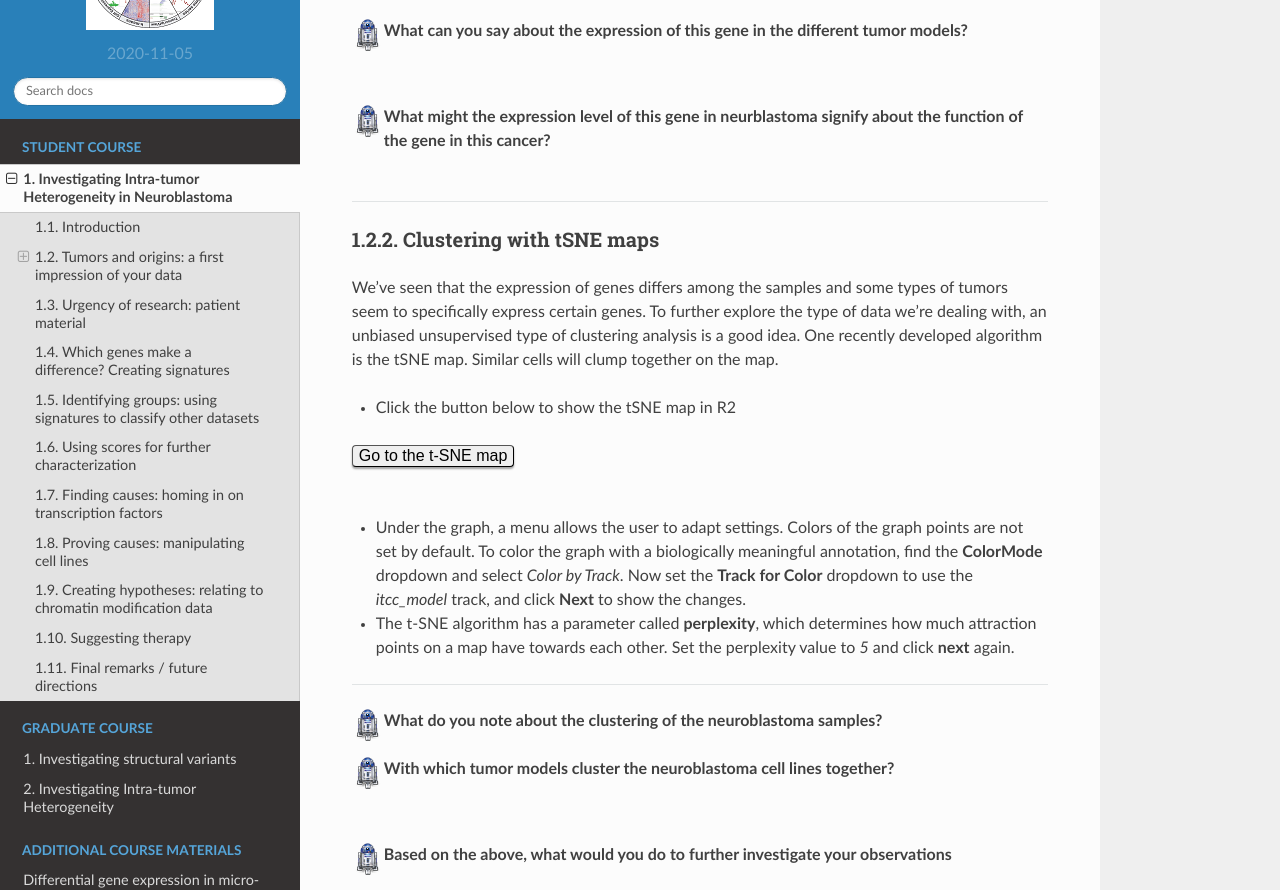
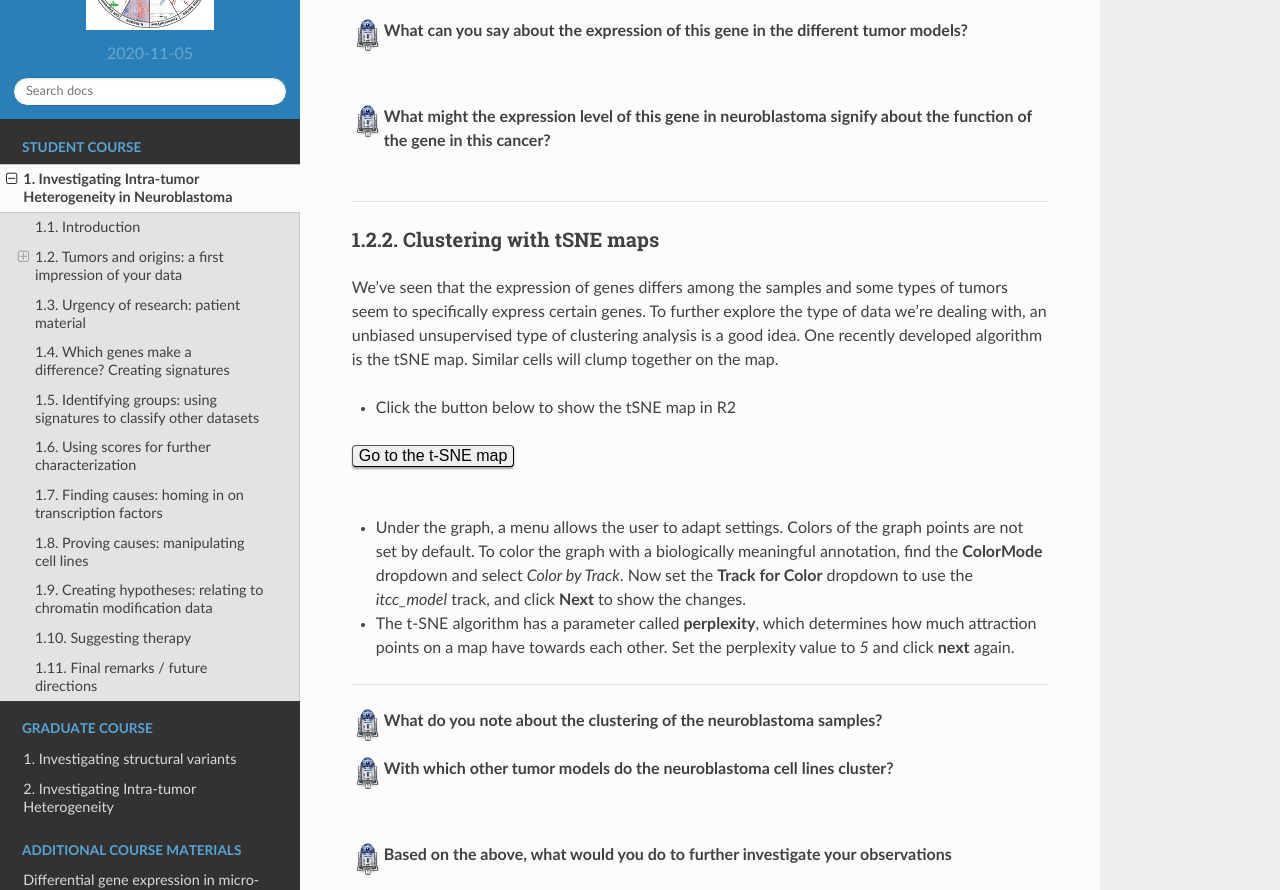
Before and after one commit to antronerds/r2-training-courses, a Sphinx documentation site: the page built from docs/Investigating_Tumor_Heterogeneity_student_version.md, in a window 1280 px wide and 1400 px high, scrolled down 3489 px. Shown: the part 151-1041 px from the top of the window. Built offline with Sphinx 7.4.7 and the Read the Docs theme 2.0.0, drawn with Linux system fonts in a browser that asks for light colours; pages that are not in the unit, such as notebooks, are missing from menus.

```diff
--- a/docs/Investigating_Tumor_Heterogeneity_student_version.md
+++ b/docs/Investigating_Tumor_Heterogeneity_student_version.md
@@ -98,7 +98,7 @@
 <br>
 <br>
 
-  ![](_static/images/R2d2_logo.png)**What might the expression level of this gene in neurblastoma signify about the function of the gene in this cancer?**
+  ![](_static/images/R2d2_logo.png)**What might the expression level of this gene in neuroblastoma signify about the function of the gene in this cancer?**
 <br>
 <br>
 
@@ -124,7 +124,7 @@
 
 ![](_static/images/R2d2_logo.png)**What do you note about the clustering of the neuroblastoma samples?**
 
-  ![](_static/images/R2d2_logo.png)**With which tumor models cluster the  neuroblastoma cell lines together?**
+  ![](_static/images/R2d2_logo.png)**With which other tumor models do the neuroblastoma cell lines cluster?**
 
 <br>
 <br>
```
